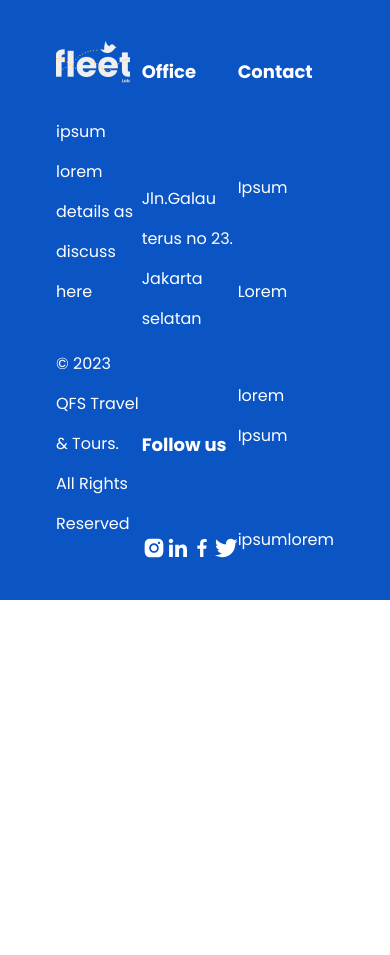
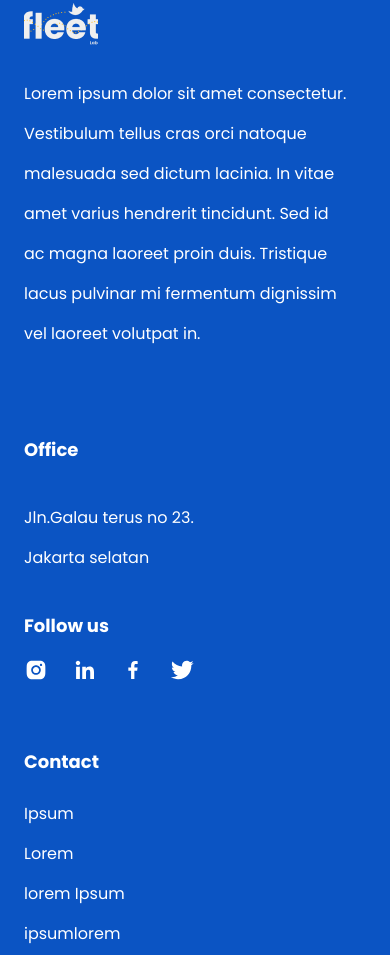
Before and after one commit to Fv-tima/QFStravelAndTour, a React (Vite) app: page / in a window 390 px wide. Before the commit the page ends 844 px from the top, so only its background shows below. Built offline with nearby package versions, Linux system fonts and the light colour scheme.

Commit message:
preliminary work on mobile view for footer

```diff
--- a/src/components/Footer/Footer.jsx
+++ b/src/components/Footer/Footer.jsx
@@ -1,31 +1,45 @@
-import React from 'react'
-import { FooterContainer, FooterContent, SocialContainer, FooterLogo } from './Footer.styled'
-import Logo from "../../assets/images/F logo.png"
-import Instagram from "../../assets/svg/instagram.svg"
-import Linkedin from "../../assets/svg/linkedin.svg"
-import Fb from "../../assets/svg/fb.svg"
-import Twitter from "../../assets/svg/twitter.svg"
+import React from "react";
+import {
+  FooterContainer,
+  FooterContent,
+  SocialContainer,
+  FooterLogo,
+  AboutText,
+} from "./Footer.styled";
+import Logo from "../../assets/images/F logo.png";
+import Instagram from "../../assets/svg/instagram.svg";
+import Linkedin from "../../assets/svg/linkedin.svg";
+import Fb from "../../assets/svg/fb.svg";
+import Twitter from "../../assets/svg/twitter.svg";
+
 export default function Footer() {
   return (
     <FooterContainer>
-        <FooterContent>
+      <FooterContent id="about">
         <FooterLogo>
-          <img src={Logo}/>
+          <img src={Logo} />
         </FooterLogo>
-<p>ipsum lorem <br />
-details as discuss here</p>
-<p>© 2023 QFS Travel & Tours. All Rights Reserved </p>
+        <AboutText>
+          Lorem ipsum dolor sit amet consectetur. Vestibulum tellus cras orci
+          natoque malesuada sed dictum lacinia. In vitae amet varius hendrerit
+          tincidunt. Sed id ac magna laoreet proin duis. Tristique lacus
+          pulvinar mi fermentum dignissim vel laoreet volutpat in. <br />
+          {/* details as discuss here */}
+        </AboutText>
+        <p id="copyright">© 2023 QFS Travel & Tours. All Rights Reserved </p>
       </FooterContent>
       <FooterContent>
         <h3>Office</h3>
-            <p>Jln.Galau terus no 23. <br />
-Jakarta selatan</p>
+        <p>
+          Jln.Galau terus no 23. <br />
+          Jakarta selatan
+        </p>
         <h3>Follow us</h3>
         <SocialContainer>
-    <img src={Instagram}/>
-    <img src={Linkedin}/>
-    <img src={Fb}/>
-    <img src={Twitter}/>
+          <img src={Instagram} />
+          <img src={Linkedin} />
+          <img src={Fb} />
+          <img src={Twitter} />
         </SocialContainer>
       </FooterContent>
       <FooterContent>
@@ -36,5 +50,5 @@ Jakarta selatan</p>
         <a href="#">ipsumlorem</a>
       </FooterContent>
     </FooterContainer>
-  )
+  );
 }
--- a/src/components/Footer/Footer.styled.js
+++ b/src/components/Footer/Footer.styled.js
@@ -1,28 +1,44 @@
 import { styled } from "styled-components";
 
 export const FooterContainer = styled.div`
-display:flex;
-color:#ffffff;
-justify-content:space-between;
-background-color:#0B54C3;
+  display: flex;
+  color: #ffffff;
+  justify-content: space-between;
+  background-color: #0b54c3;
   padding: 3.75rem 7.5rem 5rem;
 
-a, p{
-    color:#ffffff;
+  @media (max-width: 768px) {
+    flex-direction: column;
+    justify-content: center;
+    align-items: flex-start;
+    gap: 48px;
+    padding: 50px 24px;
+    height: 855px;
+  }
+
+  a,
+  p {
+    color: #ffffff;
     font-family: "Poppins", san-serif;
     font-size: 1rem;
     line-height: 2.5rem;
     font-weight: 400;
   }
 
-h3{
+  #copyright {
+    @media (max-width: 768px) {
+      display: none;
+    }
+  }
+
+  h3 {
     font-size: 1.125rem;
     line-height: 1.75rem;
     font-weight: 700;
   }
 
-@media (max-width: 768px) {
- padding:2.5rem 3.5rem;
+  @media (min-width: 768px) {
+    padding: 2.5rem 3.5rem;
   }
 `;
 
@@ -31,10 +47,27 @@ export const FooterLogo = styled.div`
 `;
 
 export const FooterContent = styled.div`
-display:flex;
-flex-direction:column;
-justify-content:space-between;`
+  display: flex;
+  flex-direction: column;
+  justify-content: space-between;
+
+  #about {
+    @media (max-width: 768px) {
+      display: "block";
+    }
+  }
+
+  @media (max-width: 768px) {
+    height: 885px;
+  }
+`;
+
+export const AboutText = styled.p`
+  width: 327px;
+  height: 280px;
+  word-wrap: normal;`
 
 export const SocialContainer = styled.div`
-display:flex;
-justify-content:space-between;`
+  display: flex;
+  justify-content: space-between;
+`;
```
Lines whose indentation alone changed are shown as unchanged.
